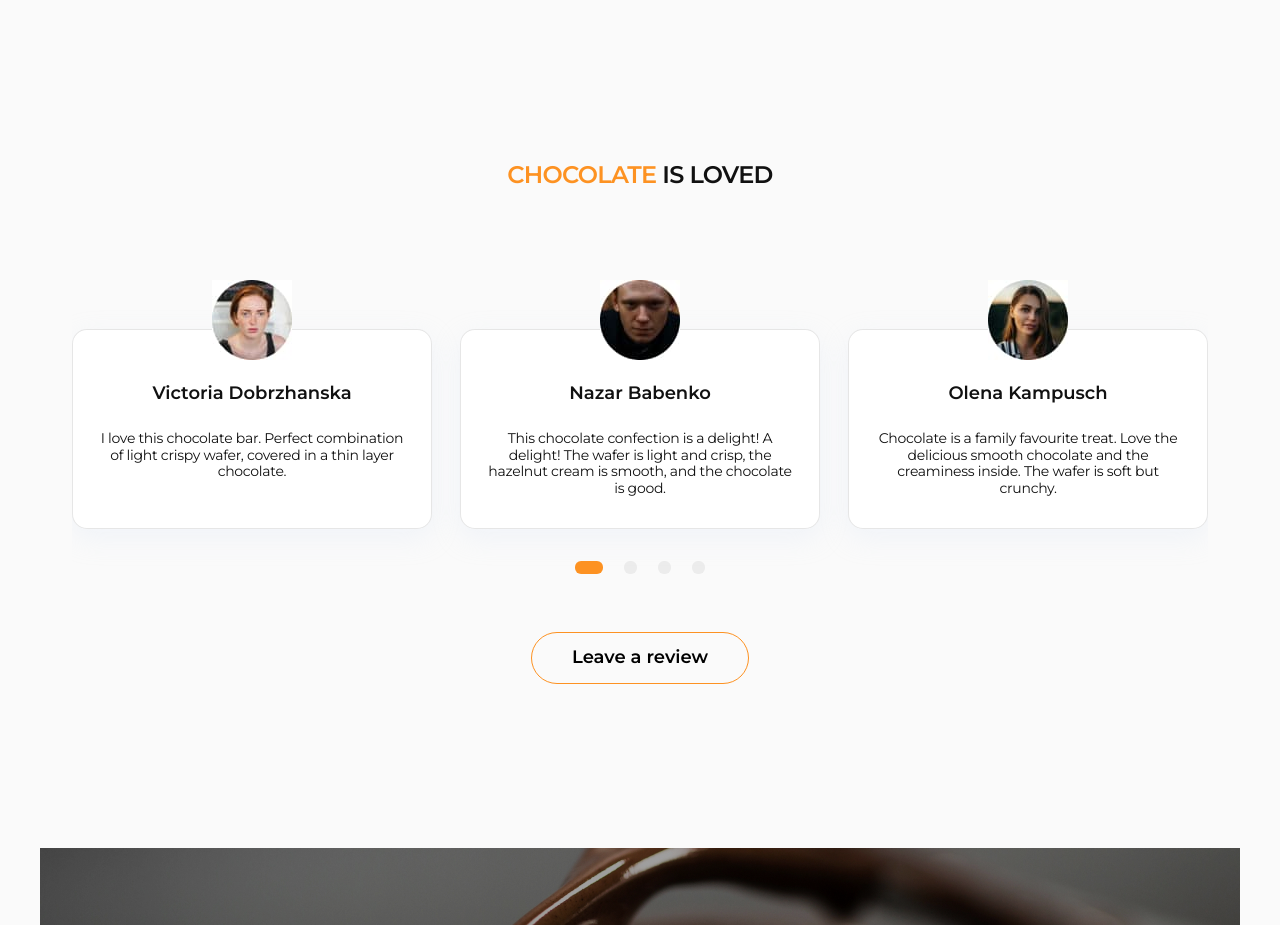
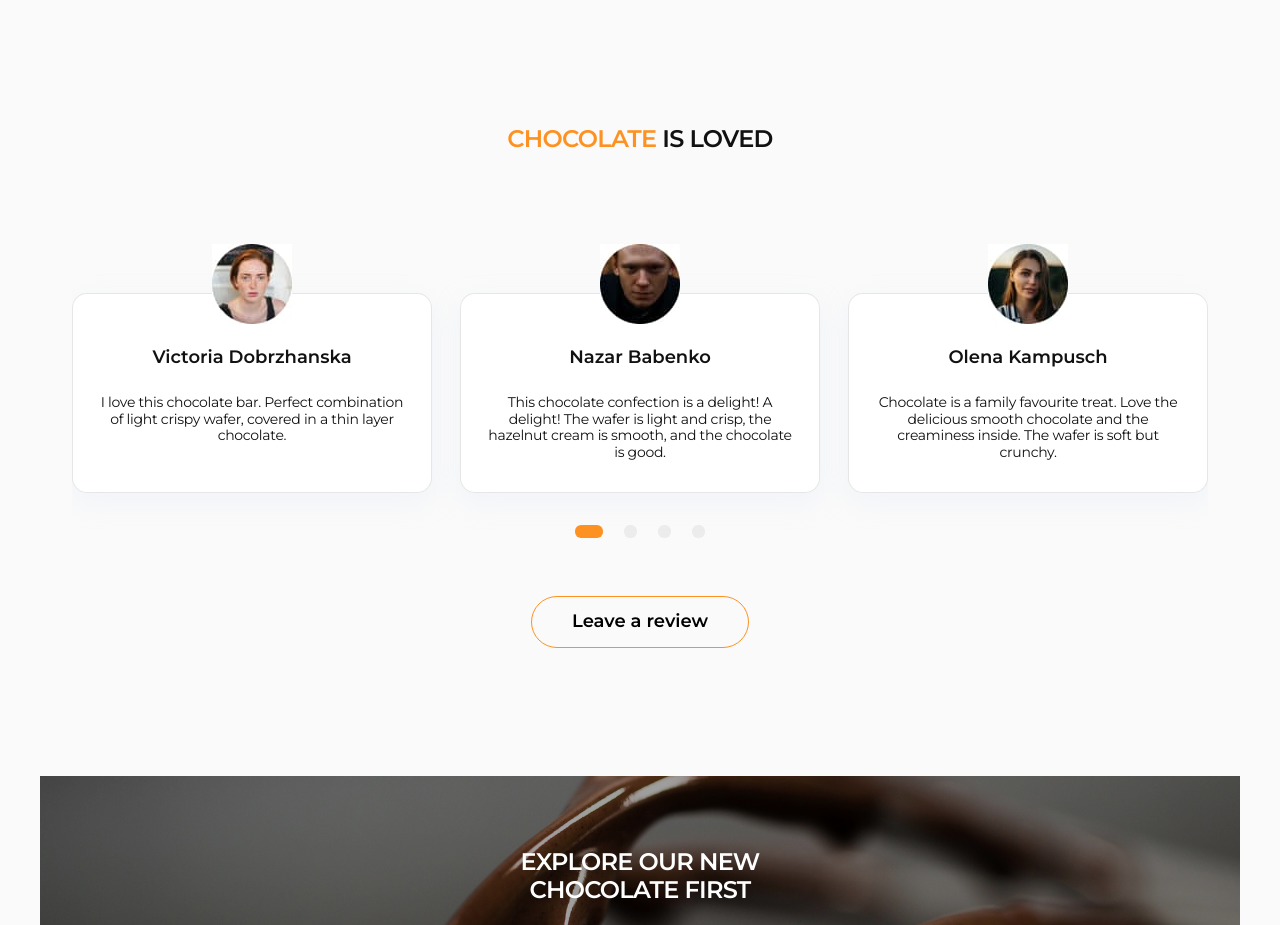
Before and after one commit to Tamia5/project-group-14, a website built with Vite: page src/index.html in a window 1280 px wide. Shown: the part 3674-4599 px from the top of the page. Built offline with nearby package versions, Linux system fonts and the light colour scheme; files whose address does not match are found by name.

Commit message:
Update reviews.css

```diff
--- a/src/css/reviews.css
+++ b/src/css/reviews.css
@@ -30,7 +30,7 @@
 @media screen and (min-width: 768px) {
   .container-review {
     min-width: 768px;
-    padding: 36px 32px;
+    padding: 0px 32px;
   }
 }
 
```
